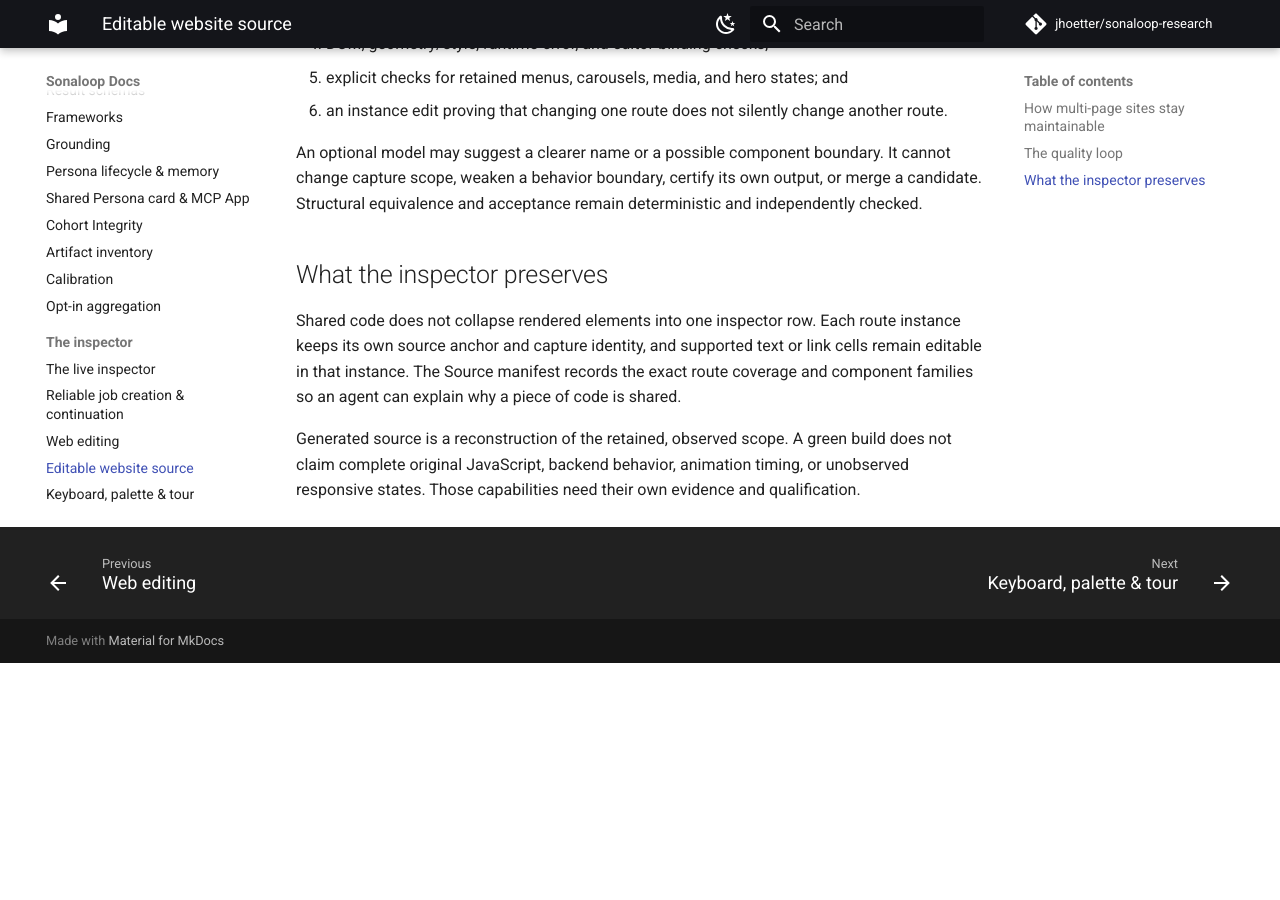
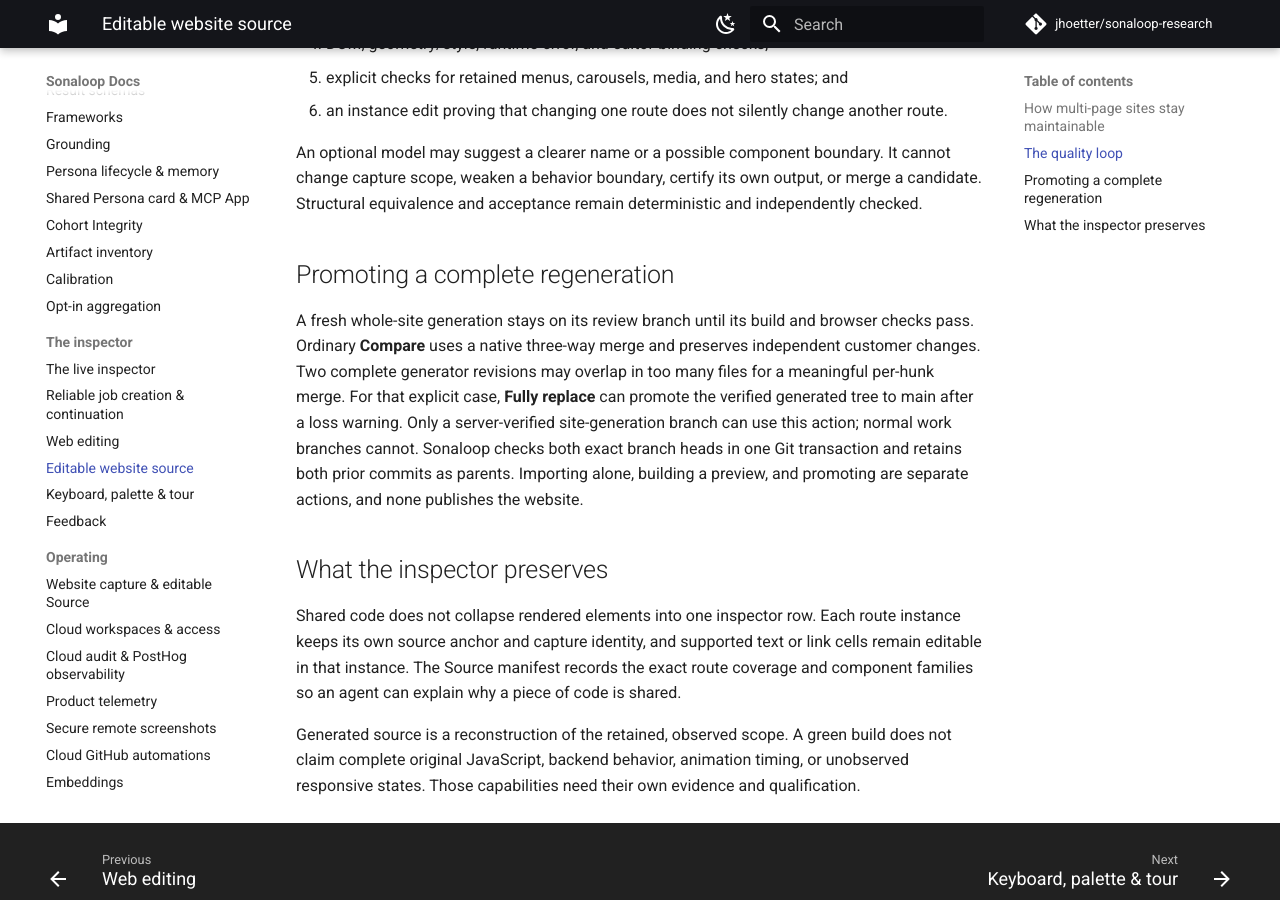
Before and after one commit to jhoetter/sonaloop-docs, an MkDocs documentation site: the page built from docs/website-source-generation.md, in a window 1280 px wide and 900 px high, scrolled down 1084 px. Built offline with MkDocs 1.6.1 and Material for MkDocs 9.7.7, drawn with Linux system fonts in a browser that asks for light colours; comment, search, counter and statistics services are not loaded; before the commit the page ends 1747 px from its top, so only the background shows below that.

Commit message:
Document guarded whole-site promotion (#4)
* Document generated navigation collections

* Document guarded site promotion

```diff
--- a/docs/llms.txt
+++ b/docs/llms.txt
@@ -24,7 +24,7 @@
 - [The live inspector](https://raw.githubusercontent.com/jhoetter/sonaloop-docs/main/docs/live-inspector.md): navigation (4-item sidebar, archive-filtered current-job and run discovery, archived-job exact-link evidence access, complete linked project cohort, Library browser, row slide-overs, explicit screen-replay/partial/no-screen session evidence, quiet persisted input/output degrees, run chip), Workbench Canvas screen search, automatic per-screen Light/Dark capture states, qualified on-demand Play with tab-local live-session reuse and bounded adjacent immutable-replay warming, transparent floating inspector, compact Product Understanding/Cohort Integrity disclosures, browser-local timestamps, event bus, SSE /api/events, activity feed, runs panel
 - [Reliable job creation and continuation](https://raw.githubusercontent.com/jhoetter/sonaloop-docs/main/docs/reliable-runs.md): frontdoor-only Cloud creation, immutable authenticated creator labels plus privacy-safe first-ingress `via …` connector attribution, audited owner-attested exact legacy corrections, weak-model-safe unfinished-job discovery and continuation, resumable report handoff with explicit latest-terminal-synthesis lineage and deterministic stale-report replacement, URL-only `needs_setup` remediation, explicit multi-screen capture review, dispatch-bound screen delivery receipts, bounded manifest observations, real candidate-backed cohort selection, logical-request deduplication, single-active-run ownership, Reaction Test integrity gates and engine-owned completion
 - [Web editing](https://raw.githubusercontent.com/jhoetter/sonaloop-docs/main/docs/web-editing.md): the inspector's write boundary — structural edits vs host-authored text
-- [Editable website source](https://raw.githubusercontent.com/jhoetter/sonaloop-docs/main/docs/website-source-generation.md): conservative multi-page Next.js generation, semantic names, shared site components, per-route inspector identity, and the independently gated quality loop
+- [Editable website source](https://raw.githubusercontent.com/jhoetter/sonaloop-docs/main/docs/website-source-generation.md): conservative multi-page Next.js generation, semantic names, shared site components, per-route inspector identity, the independently gated quality loop, and an explicit CAS-guarded whole-site promotion
 - [Keyboard, palette & tour](https://raw.githubusercontent.com/jhoetter/sonaloop-docs/main/docs/keyboard.md): shortcuts (j/k/Enter/o/Esc row + slide-over navigation), the command palette, the local opt-in product tour and shared-Cloud default
 - [Feedback](https://raw.githubusercontent.com/jhoetter/sonaloop-docs/main/docs/feedback.md): in-app feedback, /feedback inbox, CLI, SONALOOP_FEEDBACK_WEBHOOK
 - [Cloud workspaces and customer access](https://raw.githubusercontent.com/jhoetter/sonaloop-docs/main/docs/cloud-workspaces.md): tenant isolation, authenticated sandboxed static-prototype delivery, OIDC email/password identity, exact-email invitations, no-charge workspace provisioning, customer-facing tour policy, and versioned tenant-safe workspace_design_system.v2 branding with positive/negative light/dark logos
--- a/docs/website-source-generation.md
+++ b/docs/website-source-generation.md
@@ -50,6 +50,18 @@ It cannot change capture scope, weaken a behavior boundary, certify its own
 output, or merge a candidate. Structural equivalence and acceptance remain
 deterministic and independently checked.
 
+## Promoting a complete regeneration
+
+A fresh whole-site generation stays on its review branch until its build and
+browser checks pass. Ordinary **Compare** uses a native three-way merge and
+preserves independent customer changes. Two complete generator revisions may
+overlap in too many files for a meaningful per-hunk merge. For that explicit
+case, **Fully replace** can promote the verified generated tree to main after a
+loss warning. Only a server-verified site-generation branch can use this action;
+normal work branches cannot. Sonaloop checks both exact branch heads in one Git
+transaction and retains both prior commits as parents. Importing alone, building
+a preview, and promoting are separate actions, and none publishes the website.
+
 ## What the inspector preserves
 
 Shared code does not collapse rendered elements into one inspector row. Each
```
